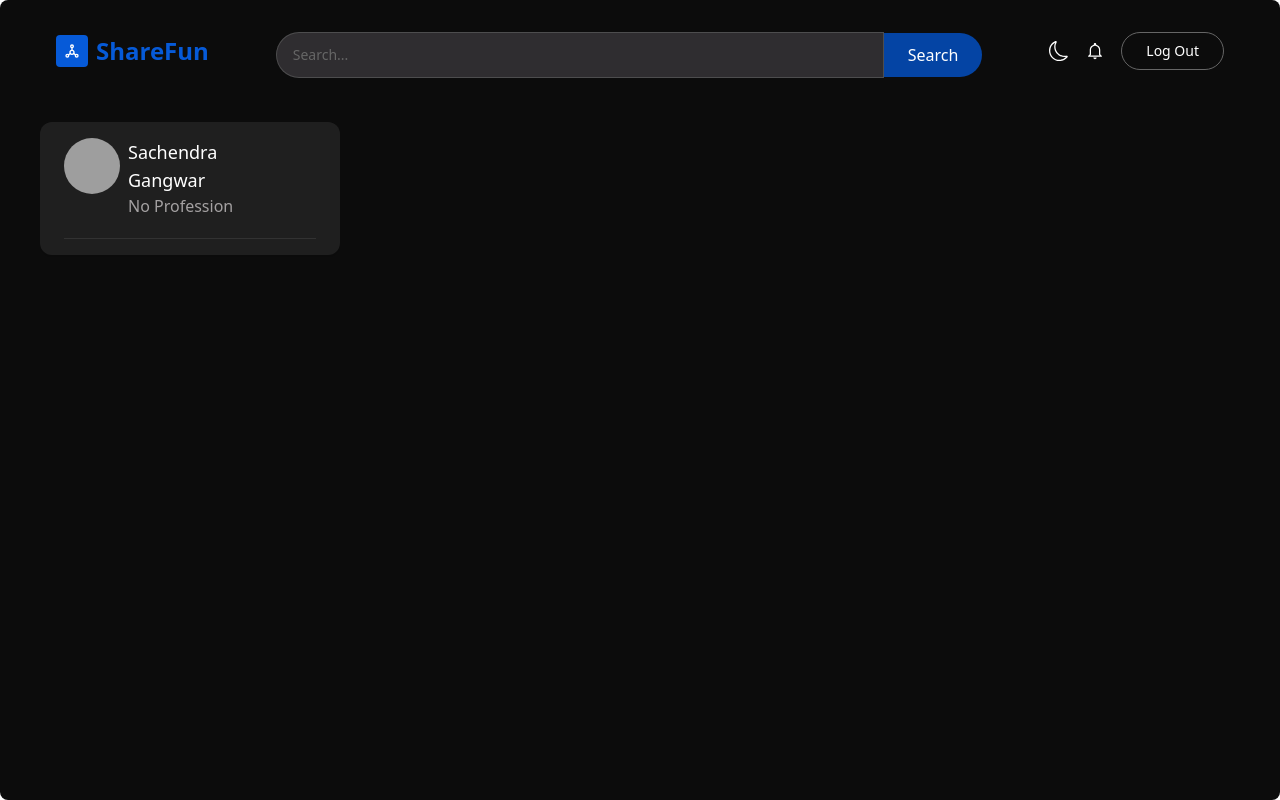
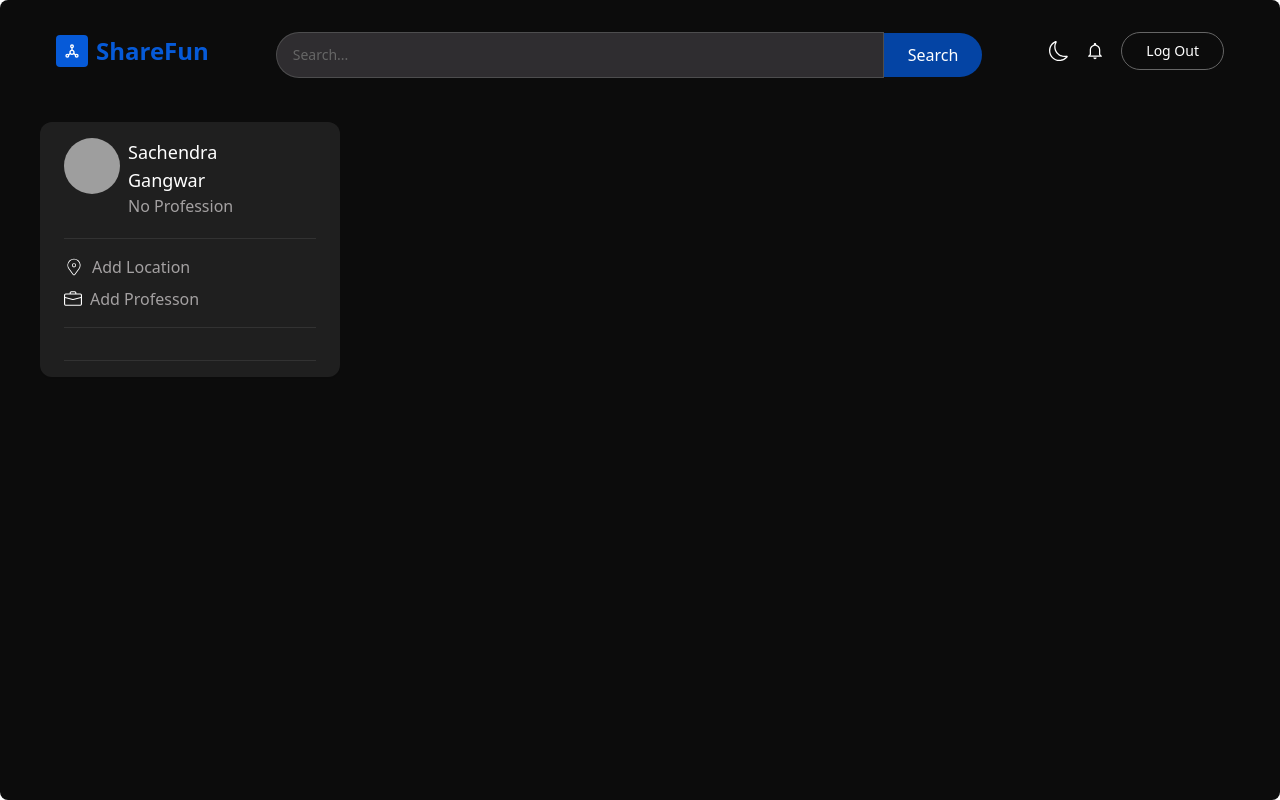
Before and after one commit to mohitxroxx/social-media, a React (Create React App) app in the folder client/: page / in a window 1280 px wide. Built offline with nearby package versions, Linux system fonts and the light colour scheme; grey boxes are pictures that could not be loaded; some icons are missing.

Commit message:
Adding friend option

```diff
--- a/client/src/components/ProfileCard.jsx
+++ b/client/src/components/ProfileCard.jsx
@@ -5,8 +5,8 @@ import { Link } from 'react-router-dom';
 import { NoProfile } from '../assets';
 import { UpdateProfile } from '../redux/userSlice';
 import {LiaEditSolid} from 'react-icons/lia'
-import {BsPersonFillAdd} from 'react-icons/bs'
-
+import {BsBriefcase, BsPersonFillAdd} from 'react-icons/bs'
+import {CiLocationOn} from 'react-icons/ci'
 
 const ProfileCard = ({user}) => {
  const{user: data, edit } = useSelector((state) => state.user);
@@ -55,6 +55,26 @@ const ProfileCard = ({user}) => {
  </div>
 
 </div>
+   {/* location ke liye and profession ke liye  */}
+   <div className='w-full flex flex-col gap-2 py-4 border-b border-[#66666645]'>
+      <div className='flex gap-2 items-center text-ascent-2'>
+           <CiLocationOn className='text-xl text-ascent-1' />
+           <span>{user?.location ?? "Add Location"}</span>
+      </div>
+
+    <div className='flex gap-2 items-center text-ascent-2 '>
+          <BsBriefcase className='text-lg text-ascent-1' />
+          <span>{user?.profession ?? "Add Professon"} </span>
+    </div>
+    </div>
+{/* friend ke liye */}
+        <div className='w-full flex flex-col gap-2 py-4 border-b border-[#66666645]'>
+
+
+
+        </div>
+
+
       </div>
     </div>
   )
```
